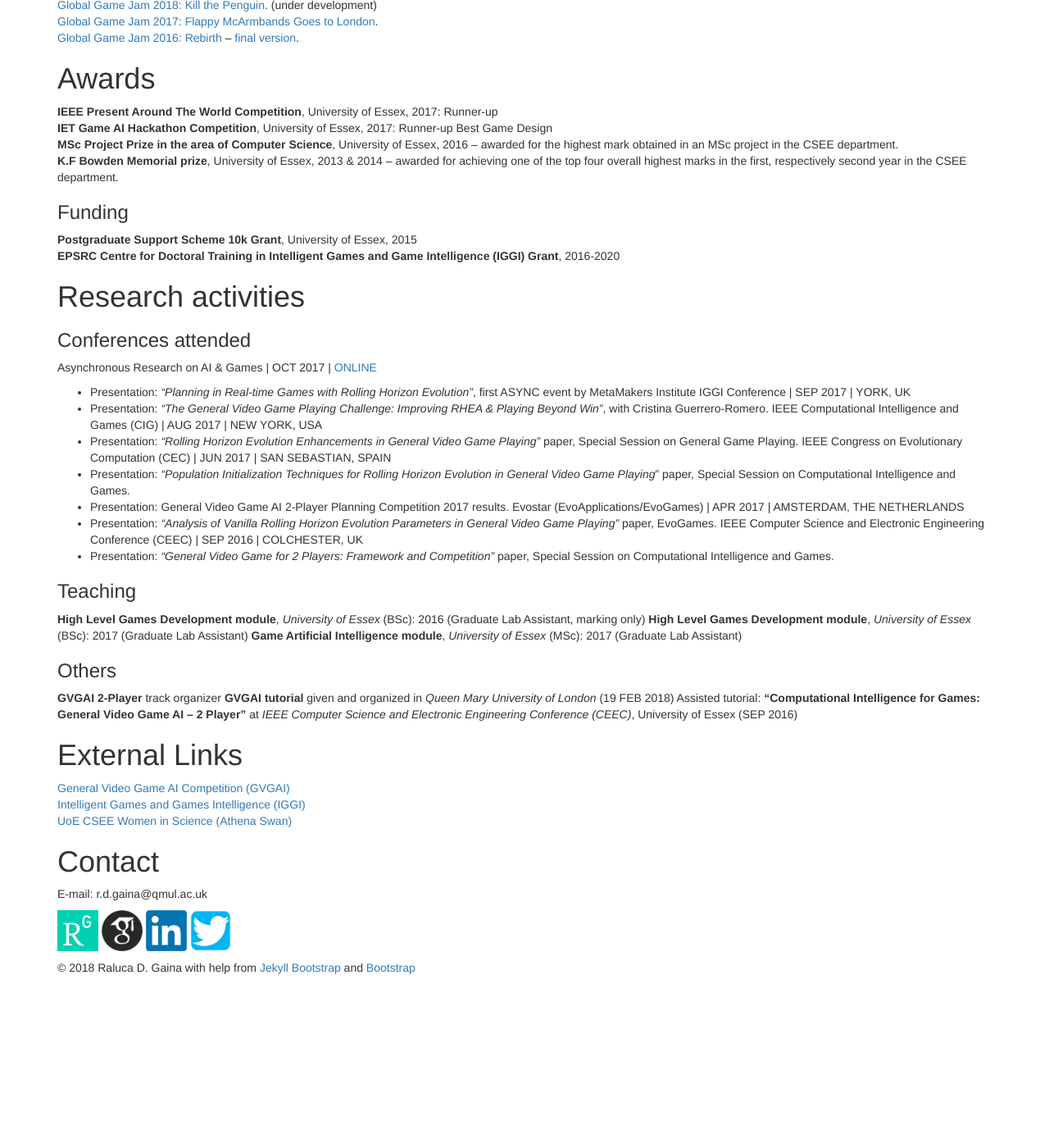
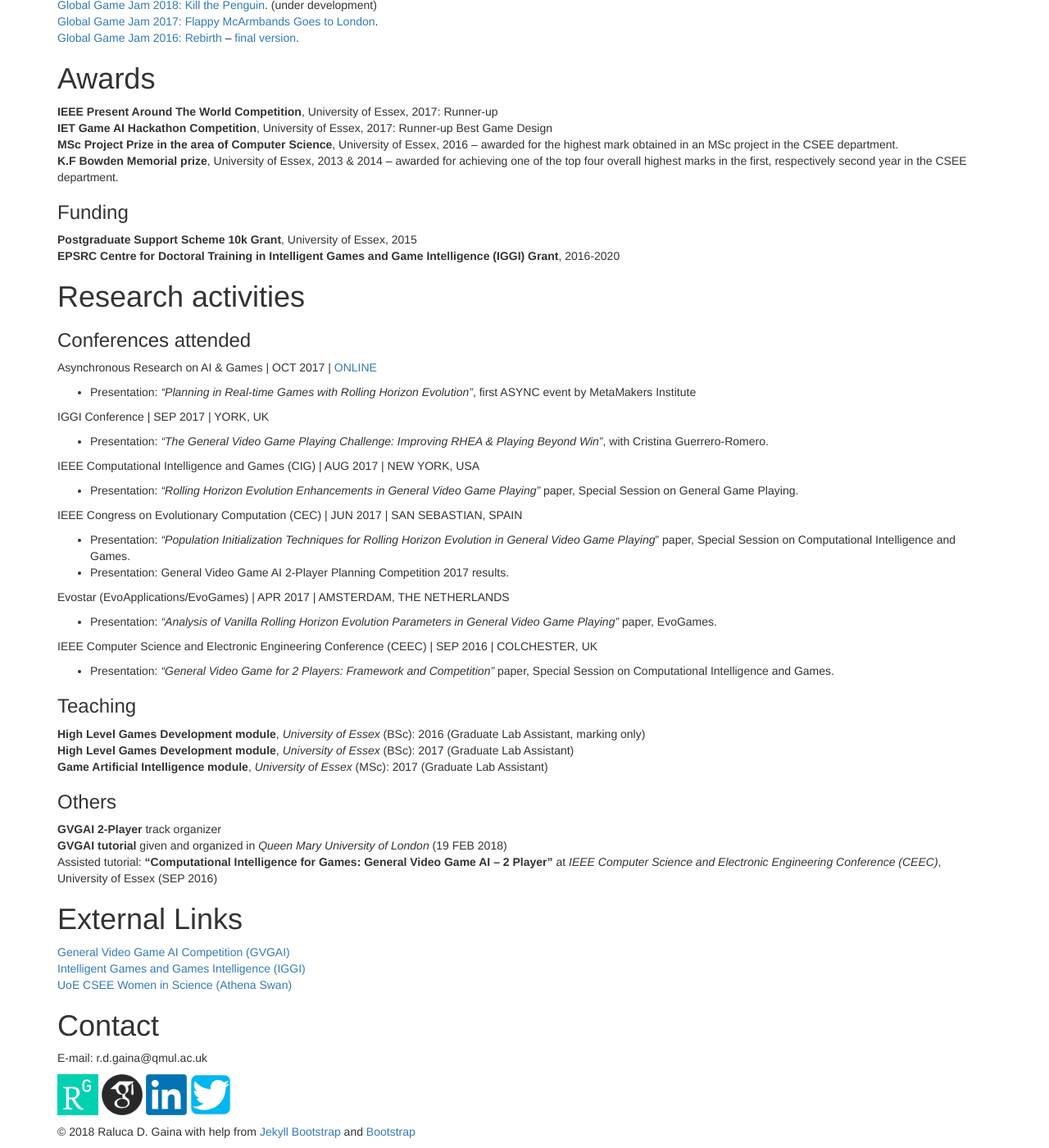
Before and after one commit to rdgain/rdgain.github.io, a Jekyll site: the page built from index.md, in a window 1280 px wide and 1400 px high, scrolled down 1534 px. Shown: the whole window at 82% size. Built offline with Jekyll 4.4.1, drawn with Linux system fonts in a browser that asks for light colours; nearby versions of some CDN libraries; library files that are not in the unit come from our copies; before the commit the page ends 2734 px from its top, so only the background shows below that.

Commit message:
more tweaks

```diff
--- a/index.md
+++ b/index.md
@@ -73,22 +73,27 @@ So far, various aspects have been explored on several games, such as the impact
 
 Asynchronous Research on AI & Games | OCT 2017 | [ONLINE](https://youtu.be/Qh59xHU1zlQ)
 * Presentation: _"Planning in Real-time Games with Rolling Horizon Evolution"_, first ASYNC event by MetaMakers Institute
+
 IGGI Conference | SEP 2017 | YORK, UK
 * Presentation: _"The General Video Game Playing Challenge: Improving RHEA & Playing Beyond Win"_, with Cristina Guerrero-Romero.
+
 IEEE Computational Intelligence and Games (CIG) | AUG 2017 | NEW YORK, USA
 * Presentation: _"Rolling Horizon Evolution Enhancements in General Video Game Playing"_ paper, Special Session on General Game Playing.
+
 IEEE Congress on Evolutionary Computation (CEC) | JUN 2017 | SAN SEBASTIAN, SPAIN
 * Presentation: _"Population Initialization Techniques for Rolling Horizon Evolution in General Video Game Playing_" paper, Special Session on Computational Intelligence and Games.
 * Presentation: General Video Game AI 2-Player Planning Competition 2017 results.
+
 Evostar (EvoApplications/EvoGames) | APR 2017 | AMSTERDAM, THE NETHERLANDS
 * Presentation: _"Analysis of Vanilla Rolling Horizon Evolution Parameters in General Video Game Playing"_ paper, EvoGames.
+
 IEEE Computer Science and Electronic Engineering Conference (CEEC) | SEP 2016 | COLCHESTER, UK
 * Presentation: _"General Video Game for 2 Players: Framework and Competition"_ paper, Special Session on Computational Intelligence and Games.
 
 ### [](#header-3)Teaching
 
-**High Level Games Development module**, _University of Essex_ (BSc): 2016 (Graduate Lab Assistant, marking only)
-**High Level Games Development module**, _University of Essex_ (BSc): 2017 (Graduate Lab Assistant)
+**High Level Games Development module**, _University of Essex_ (BSc): 2016 (Graduate Lab Assistant, marking only) <br/>
+**High Level Games Development module**, _University of Essex_ (BSc): 2017 (Graduate Lab Assistant) <br/>
 **Game Artificial Intelligence module**, _University of Essex_ (MSc): 2017 (Graduate Lab Assistant)
 
 <!---
@@ -103,8 +108,8 @@ IEEE Computer Science and Electronic Engineering Conference (CEEC) | SEP 2016 |
 
 ### [](#header-3)Others
 
-**GVGAI 2-Player** track organizer
-**GVGAI tutorial** given and organized in _Queen Mary University of London_ (19 FEB 2018)
+**GVGAI 2-Player** track organizer <br/>
+**GVGAI tutorial** given and organized in _Queen Mary University of London_ (19 FEB 2018) <br/>
 Assisted tutorial: **"Computational Intelligence for Games: General Video Game AI – 2 Player"** at _IEEE Computer Science and Electronic Engineering Conference (CEEC)_, University of Essex (SEP 2016)
 
 # [](#header-1)External Links
```
